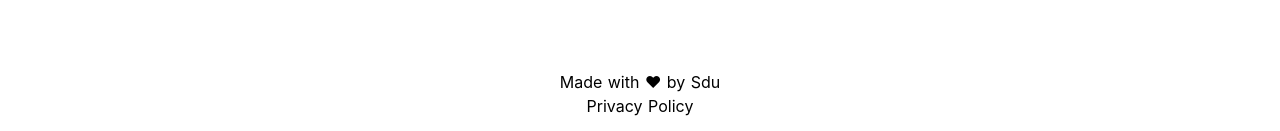
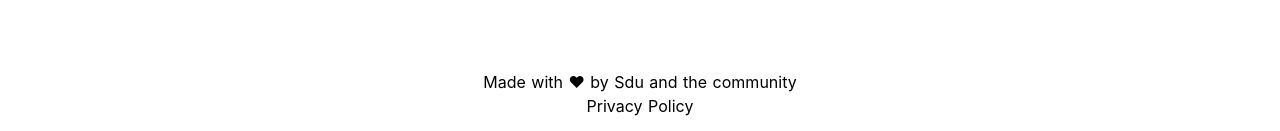
Before and after one commit to sduduzog/slim-launcher-website, a Nuxt app: page / in a window 1280 px wide. Shown: the part 666-797 px from the top of the page. Built offline with nearby package versions, Linux system fonts and the light colour scheme.

Commit message:
Update index.vue

```diff
--- a/pages/index.vue
+++ b/pages/index.vue
@@ -42,7 +42,7 @@
       </section>
     </main>
     <footer class="text-center p-4">
-      <p>Made with ❤ by <a href="https://sduduzog.com">Sdu</a></p>
+      <p>Made with ❤ by <a href="https://iamsdu.online">Sdu</a> and the community</p>
       <p>
         <nuxt-link to="/privacy">Privacy Policy</nuxt-link>
       </p>
```
